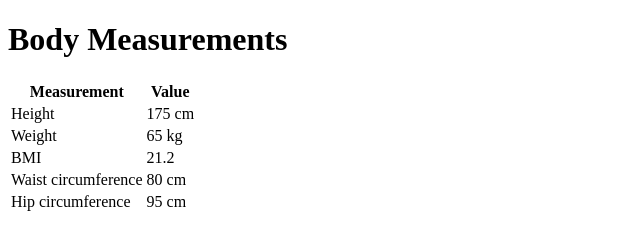
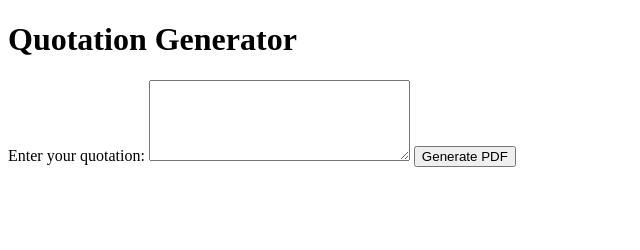
Before and after one commit to kamrulsujan/Titas, a plain HTML site: page index.html in a window 1280 px wide. Shown: the whole page, without its empty margins (0-640 px from the left). Drawn offline with Linux system fonts and the light colour scheme.

Commit message:
Update index.html
New code

```diff
--- a/index.html
+++ b/index.html
@@ -1,39 +1,21 @@
 <!DOCTYPE html>
 <html>
-  <head>
-    <title>Body Measurements</title>
-  </head>
-  <body>
-    <h1>Body Measurements</h1>
-    <table>
-      <thead>
-        <tr>
-          <th>Measurement</th>
-          <th>Value</th>
-        </tr>
-      </thead>
-      <tbody>
-        <tr>
-          <td>Height</td>
-          <td>175 cm</td>
-        </tr>
-        <tr>
-          <td>Weight</td>
-          <td>65 kg</td>
-        </tr>
-        <tr>
-          <td>BMI</td>
-          <td>21.2</td>
-        </tr>
-        <tr>
-          <td>Waist circumference</td>
-          <td>80 cm</td>
-        </tr>
-        <tr>
-          <td>Hip circumference</td>
-          <td>95 cm</td>
-        </tr>
-      </tbody>
-    </table>
-  </body>
+<head>
+	<title>Quotation Generator</title>
+	<meta charset="UTF-8">
+	<meta name="viewport" content="width=device-width, initial-scale=1.0">
+	<link rel="stylesheet" href="style.css">
+</head>
+<body>
+	<header>
+		<h1>Quotation Generator</h1>
+	</header>
+	<main>
+		<label for="quote">Enter your quotation:</label>
+		<textarea id="quote" name="quote" rows="5" cols="30"></textarea>
+		<button id="generate-pdf">Generate PDF</button>
+	</main>
+
+	<script src="script.js"></script>
+</body>
 </html>
```
